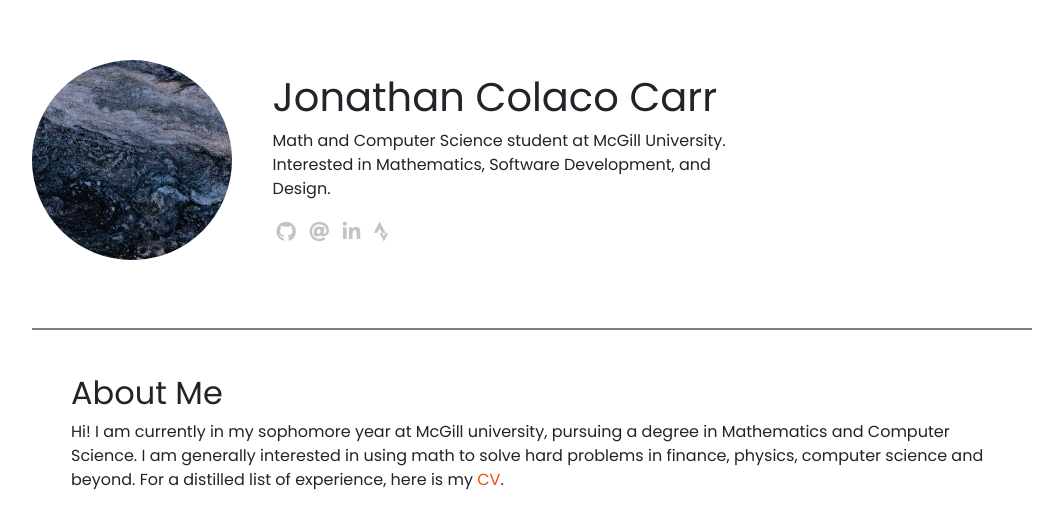
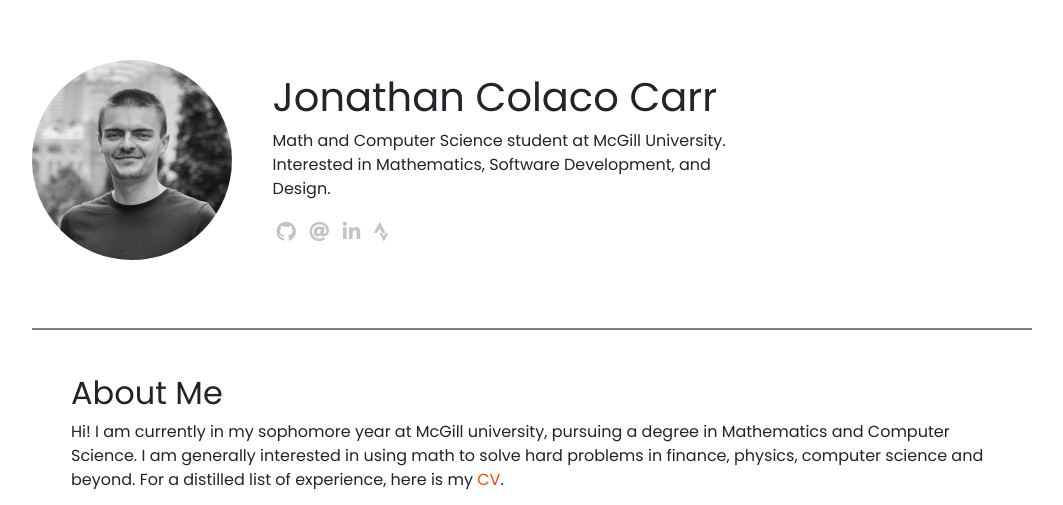
Before and after one commit to j-c-carr/j-c-carr.github.io, a plain HTML site: page index.html in a window 1280 px wide. Shown: the part 260-765 px from the top of the page, without its empty margins (108-1171 px from the left). Drawn offline with nearby package versions, Linux system fonts and the light colour scheme.

Commit message:
added black-grey headshot

```diff
--- a/index.html
+++ b/index.html
@@ -19,7 +19,7 @@
     <div id="top-container" class="container">
         <div class="row justify-content-center">
             <div class="headshot col-sm-12 col-md">
-                <img src="./static/img/headshot.jpg" class="headshot">
+                <img src="./static/img/headshot.jpeg" class="headshot">
             </div>
             <div class="bio-wrapper col-md">
                 <h1 id="name">Jonathan Colaco Carr</h1>
```
Also changed, not shown: static/img/headshot.jpeg (added).
